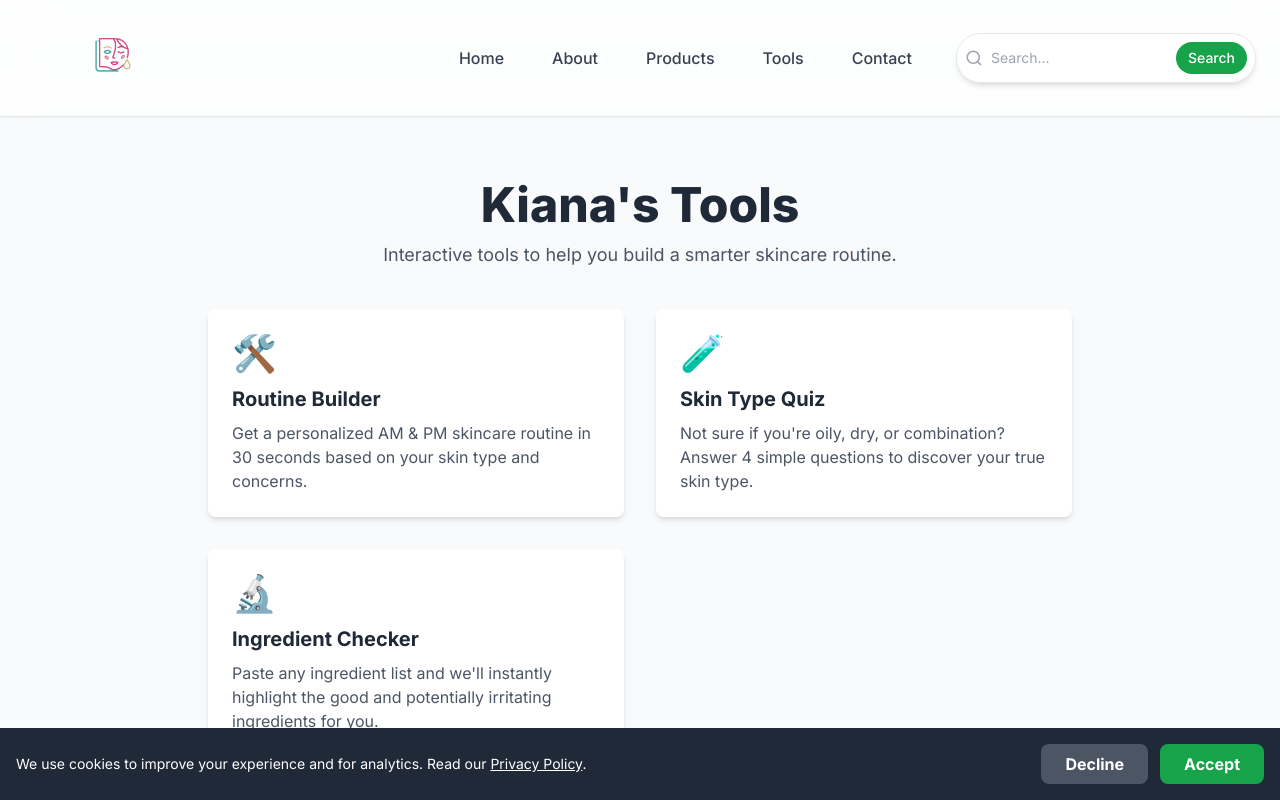
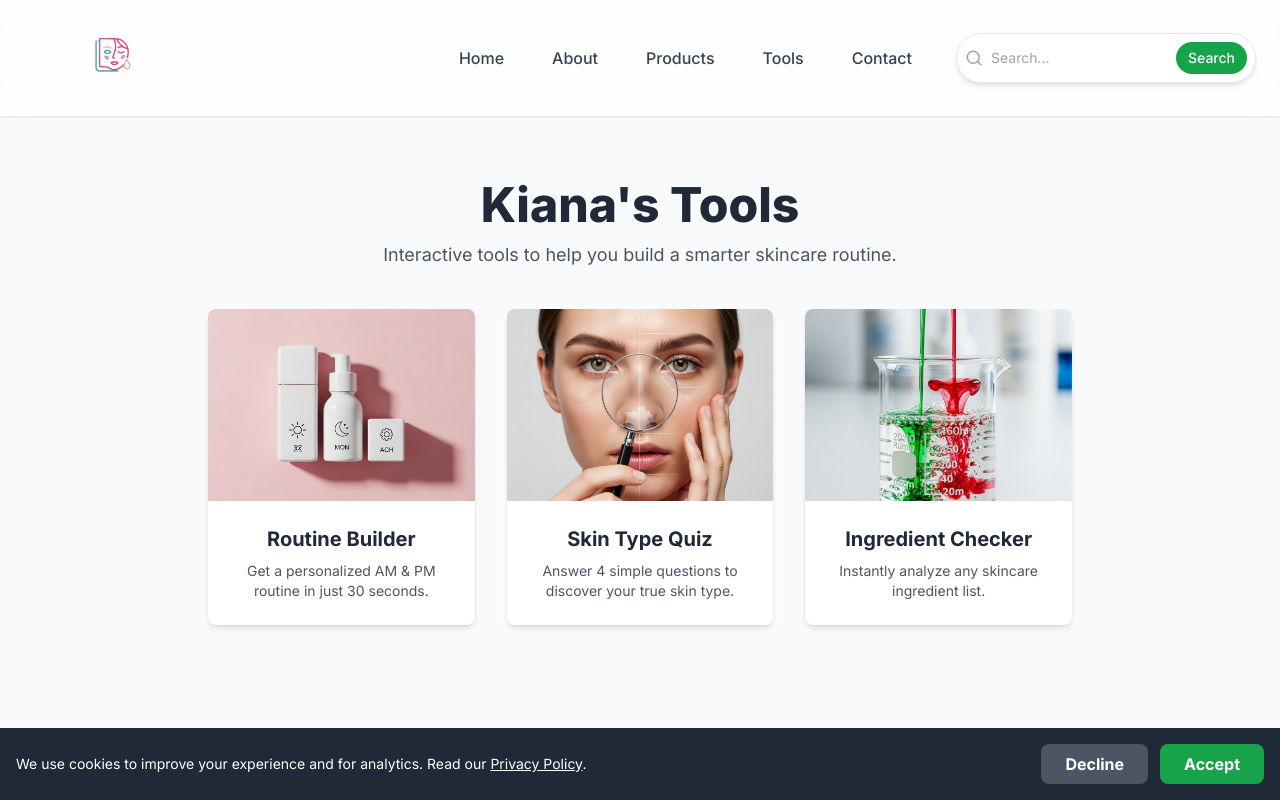
Before and after one commit to CreazyHans/Kiana-s-Skin-Diary, a Next.js app: page /tools in a window 1280 px wide. Shown: the top 800 px of the page. Built offline with nearby package versions, Linux system fonts and the light colour scheme.

Commit message:
Update index.js tools

```diff
--- a/pages/tools/index.js
+++ b/pages/tools/index.js
@@ -3,14 +3,31 @@
 import Layout from '../../components/Layout';
 import Head from 'next/head';
 import Link from 'next/link';
+import Image from 'next/image'; // <-- ¡IMPORTANTE! Importamos Image
 
-const ToolCard = ({ href, title, description, icon }) => (
-  <Link href={href} className="block p-6 bg-white rounded-lg shadow-md hover:shadow-xl hover:scale-105 transition-all duration-300">
-      <div className="text-4xl mb-3">{icon}</div>
-      <h3 className="text-xl font-bold text-gray-800 mb-2">{title}</h3>
-      <p className="text-gray-600">{description}</p>
-  </Link>
+// --- NUEVO COMPONENTE PARA LAS TARJETAS CON IMAGEN ---
+const ToolCardWithImage = ({ href, imgSrc, title, description }) => (
+  <div className="bg-white rounded-lg shadow-md overflow-hidden group transform hover:scale-105 transition-transform duration-300">
+    <Link href={href} className="flex flex-col h-full">
+      <div className="relative h-48 w-full">
+        <Image
+          src={imgSrc}
+          alt={`${title} tool preview`}
+          fill
+          style={{ objectFit: 'cover' }}
+          className="group-hover:opacity-90 transition-opacity"
+        />
+      </div>
+      <div className="p-6 text-center flex-grow flex flex-col justify-between">
+        <div>
+          <h3 className="text-xl font-bold text-gray-800 mb-2">{title}</h3>
+          <p className="text-gray-600 text-sm">{description}</p>
+        </div>
+      </div>
+    </Link>
+  </div>
 );
+
 
 export default function ToolsPage() {
   return (
@@ -30,25 +47,30 @@ export default function ToolsPage() {
           </p>
         </div>
 
-        <div className="grid grid-cols-1 md:grid-cols-2 gap-8">
-          <ToolCard
+        {/* --- USAMOS EL NUEVO DISEÑO DE TARJETAS CON IMAGEN --- */}
+        <div className="grid grid-cols-1 md:grid-cols-3 gap-8">
+
+          <ToolCardWithImage
             href="/tools/routine-builder"
-            icon="🛠️"
+            imgSrc="/images/tool-routine-builder.png"
             title="Routine Builder"
-            description="Get a personalized AM & PM skincare routine in 30 seconds based on your skin type and concerns."
+            description="Get a personalized AM & PM routine in just 30 seconds."
           />
-          <ToolCard
+
+          <ToolCardWithImage
             href="/tools/skin-type-quiz"
-            icon="🧪"
+            imgSrc="/images/tool-skin-type-quiz.png"
             title="Skin Type Quiz"
-            description="Not sure if you're oily, dry, or combination? Answer 4 simple questions to discover your true skin type."
+            description="Answer 4 simple questions to discover your true skin type."
           />
-          <ToolCard
+
+          <ToolCardWithImage
             href="/tools/ingredient-checker"
-            icon="🔬"
+            imgSrc="/images/tool-ingredient-checker.png"
             title="Ingredient Checker"
-            description="Paste any ingredient list and we'll instantly highlight the good and potentially irritating ingredients for you."
+            description="Instantly analyze any skincare ingredient list."
           />
+
         </div>
       </div>
     </Layout>
```
